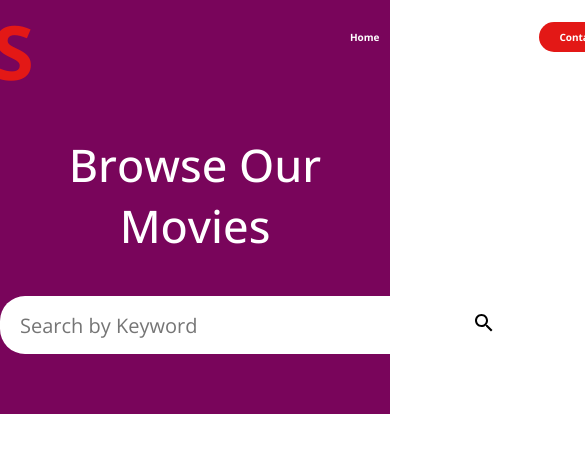
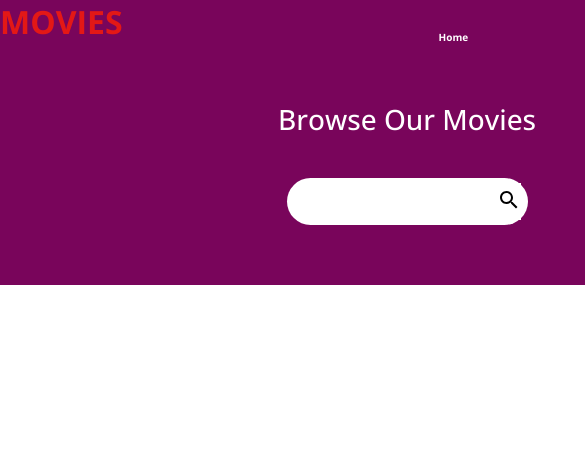
Before and after one commit to shabnamjabeenkhan/React-final-project, a React (Create React App) app: page / in a window 390 px wide. Shown: the top 452 px of the page, 585 px wide, since content can reach past the window. Built offline with nearby package versions, Linux system fonts and the light colour scheme.

Commit message:
completed

```diff
--- a/src/index.css
+++ b/src/index.css
@@ -5,6 +5,7 @@
   padding: 0;
   box-sizing: border-box;
   font-family: "Open Sans", sans-serif;
+
 }
 
 
@@ -266,7 +267,7 @@ nav {
 .user {
   width: 70%;
   display: flex;
-  flex-direction: row;
+  flex-direction: column;
 }
 
 
@@ -336,7 +337,7 @@ img {
   a{
    font-size: 20px;
   }
-  .main--title{
+  .main-title{
     font-size: 53px;
   }
 }
@@ -345,7 +346,98 @@ img {
   a{
    font-size: 10px;
   }
-  .main--title{
-    font-size: 43px;
+  .main-title{
+    font-size: 32px;
+  }
+  .browse{
+    font-size: 28px;
   }
 }
+
+@media(max-width: 528px) {
+  .input{
+    font-size: 12px;
+  }
+}
+
+
+@media(max-width: 537px) {
+  .label{
+    width: 241px;
+  }
+}
+
+@media(max-width: 858px) {
+  .nav__link--anchor.link__hover-effect.link__hover-effect--white{
+    display: inline-block;
+  }
+}
+
+
+@media(max-width: 546px) {
+.input{
+  width: 0;
+}
+.srch-btn{
+  margin: -10px;
+}
+}
+
+
+@media(max-width: 841px) {
+  .bg_color{
+    display: inline-block;
+  }
+  }
+
+@media(max-width: 507px) {
+  .bg_color{
+    display: inline-block;
+  }
+  }
+
+  @media(max-width: 570px) {
+    .user{
+      padding-left: 70px;
+    }
+    }
+
+    @media(max-width: 440px) {
+      .user{
+        padding-left: 160px;
+      }
+      }
+
+      @media(max-width: 311px) {
+        .user{
+          padding-left: 278px;
+        }
+        }
+
+
+
+/* @media(max-width: 915px) {
+.main-title{
+  padding-left: 80px;
+}
+  }
+
+
+  @media(max-width: 735px) {
+    .main-title{
+      padding-left: 305px;
+    }
+      }
+
+      @media(max-width: 482px) {
+        .main-title{
+          margin-left: 112px;
+        }
+          }
+
+          @media(max-width: 366px) {
+            .main-title{
+              margin-left: 240px;
+            }
+              }
+     */
```
